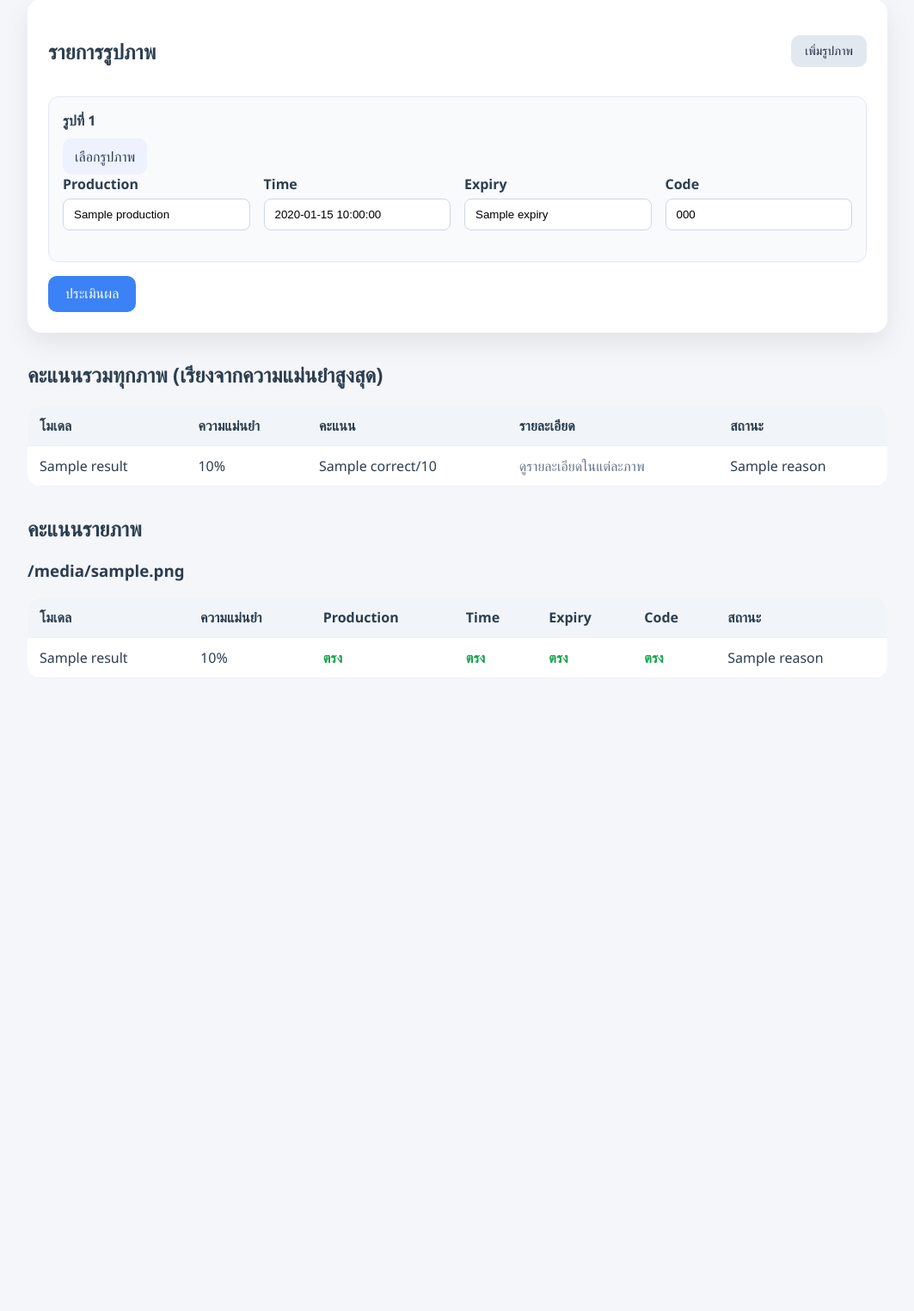
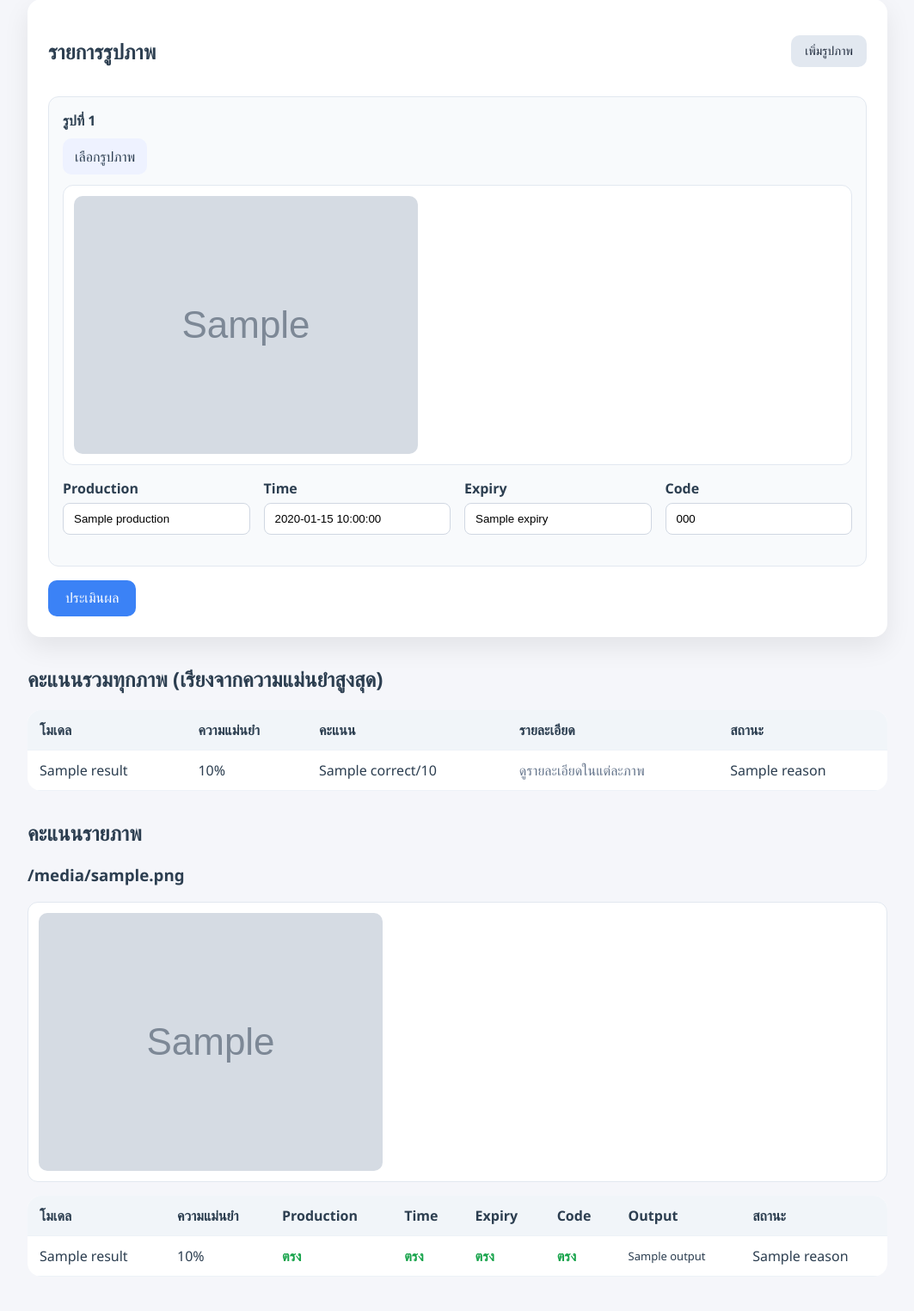
Before and after one commit to Decha117/Eval-OCR_model-ExpiredLabel, a Flask app: template templates/index.html in a window 1280 px wide. Shown: the part 167-1692 px from the top of the page at 86% size, without its empty margins (108-1171 px from the left). Before the commit the page ends 942 px from the top, so only its background shows below. Run offline with Flask 3, Linux system fonts and the light colour scheme; the template is opened without the code that fills it: most values are stand-ins (such as "Sample title", 1, 10 or a date in 2020); grey boxes marked "Sample" are stand-in pictures.

Commit message:
Show uploaded images and OCR output

```diff
--- a/app.py
+++ b/app.py
@@ -5,7 +5,7 @@ from dataclasses import dataclass
 from pathlib import Path
 from typing import Iterable
 
-from flask import Flask, render_template, request
+from flask import Flask, render_template, request, send_from_directory, url_for
 from PIL import Image
 from werkzeug.utils import secure_filename
 
@@ -85,6 +85,7 @@ def create_app() -> Flask:
                     )
 
                 entry["image"] = image
+                entry["image_url"] = url_for("uploaded_file", filename=image_path.name)
 
             results, per_image_results = evaluate_models(entries)
 
@@ -95,6 +96,10 @@ def create_app() -> Flask:
             results=results,
             error=error,
         )
+
+    @app.route("/uploads/<path:filename>")
+    def uploaded_file(filename: str):
+        return send_from_directory(UPLOAD_DIR, filename)
 
     return app
 
@@ -130,6 +135,7 @@ def evaluate_models(entries: list[dict]) -> tuple[list[dict], list[dict]]:
         per_image_results.append(
             {
                 "filename": entry["filename"],
+                "image_url": entry.get("image_url"),
                 "labels": labels,
                 "results": sorted(image_results, key=lambda item: item["accuracy"], reverse=True),
             }
@@ -157,13 +163,15 @@ def evaluate_model(
             "available": False,
             "accuracy": 0.0,
             "matched": {},
+            "output": "",
             "correct": 0,
             "total": 0,
             "reason": model.error,
         }
 
     extracted_text = model.predict(image)
-    normalized_text = normalize_text(" ".join(extracted_text))
+    output_text = " ".join(extracted_text)
+    normalized_text = normalize_text(output_text)
 
     matched: dict[str, bool] = {}
     correct = 0
@@ -185,6 +193,7 @@ def evaluate_model(
         "available": True,
         "accuracy": accuracy,
         "matched": matched,
+        "output": output_text,
         "correct": correct,
         "total": total,
         "reason": None,
--- a/static/styles.css
+++ b/static/styles.css
@@ -120,6 +120,29 @@ body {
   margin-top: 16px;
 }
 
+.image-preview {
+  margin: 12px 0 16px;
+  padding: 12px;
+  border-radius: 12px;
+  background: #ffffff;
+  border: 1px solid #e2e8f0;
+}
+
+.image-preview img {
+  max-width: 100%;
+  height: auto;
+  border-radius: 10px;
+  display: block;
+}
+
+.ocr-output {
+  margin: 0;
+  white-space: pre-wrap;
+  word-break: break-word;
+  font-family: "Segoe UI", sans-serif;
+  font-size: 13px;
+}
+
 table {
   width: 100%;
   border-collapse: collapse;
--- a/templates/index.html
+++ b/templates/index.html
@@ -37,6 +37,13 @@
                   <span>เลือกรูปภาพ</span>
                   <input type="file" name="image_{{ entry.index }}" accept="image/*" />
                 </label>
+                <div class="image-preview">
+                  {% if entry.image_url %}
+                    <img src="{{ entry.image_url }}" alt="ภาพที่อัปโหลด {{ entry.filename }}" />
+                  {% else %}
+                    <span class="muted">ยังไม่ได้อัปโหลดรูปภาพ</span>
+                  {% endif %}
+                </div>
                 <div class="grid">
                   <label>
                     Production
@@ -66,6 +73,9 @@
                 <span>เลือกรูปภาพ</span>
                 <input type="file" name="image_0" accept="image/*" required />
               </label>
+              <div class="image-preview">
+                <span class="muted">ยังไม่ได้อัปโหลดรูปภาพ</span>
+              </div>
               <div class="grid">
                 <label>
                   Production
@@ -131,6 +141,11 @@
         {% for image in per_image_results %}
           <div class="image-block">
             <h3>{{ image.filename }}</h3>
+            {% if image.image_url %}
+              <div class="image-preview">
+                <img src="{{ image.image_url }}" alt="ภาพที่ประเมิน {{ image.filename }}" />
+              </div>
+            {% endif %}
             <table>
               <thead>
                 <tr>
@@ -140,6 +155,7 @@
                   <th>Time</th>
                   <th>Expiry</th>
                   <th>Code</th>
+                  <th>Output</th>
                   <th>สถานะ</th>
                 </tr>
               </thead>
@@ -177,6 +193,13 @@
                     <td class="muted">ไม่ระบุ</td>
                   {% endif %}
                   <td>
+                    {% if result.output %}
+                      <pre class="ocr-output">{{ result.output }}</pre>
+                    {% else %}
+                      <span class="muted">ไม่มีผลลัพธ์</span>
+                    {% endif %}
+                  </td>
+                  <td>
                     {% if result.available %}
                       พร้อมใช้งาน
                     {% else %}
@@ -202,6 +225,9 @@
           <span>เลือกรูปภาพ</span>
           <input type="file" name="image___index__" accept="image/*" required />
         </label>
+        <div class="image-preview">
+          <span class="muted">ยังไม่ได้อัปโหลดรูปภาพ</span>
+        </div>
         <div class="grid">
           <label>
             Production
@@ -228,6 +254,28 @@
       const entries = document.getElementById("entries");
       const template = document.getElementById("entry-template").innerHTML.trim();
 
+      function attachPreview(card) {
+        const input = card.querySelector("input[type='file']");
+        const preview = card.querySelector(".image-preview");
+        if (!input || !preview) {
+          return;
+        }
+        input.addEventListener("change", () => {
+          if (!input.files || !input.files[0]) {
+            preview.innerHTML = '<span class="muted">ยังไม่ได้อัปโหลดรูปภาพ</span>';
+            return;
+          }
+          const reader = new FileReader();
+          reader.onload = (event) => {
+            const src = event.target?.result;
+            if (typeof src === "string") {
+              preview.innerHTML = `<img src="${src}" alt="ภาพที่เลือก" />`;
+            }
+          };
+          reader.readAsDataURL(input.files[0]);
+        });
+      }
+
       function nextIndex() {
         const cards = entries.querySelectorAll(".entry-card");
         return cards.length ? cards.length : 0;
@@ -241,8 +289,12 @@
           .replaceAll("__number__", number);
         const wrapper = document.createElement("div");
         wrapper.innerHTML = html;
-        entries.appendChild(wrapper.firstElementChild);
+        const card = wrapper.firstElementChild;
+        entries.appendChild(card);
+        attachPreview(card);
       });
+
+      entries.querySelectorAll(".entry-card").forEach(attachPreview);
     </script>
   </body>
 </html>
```
